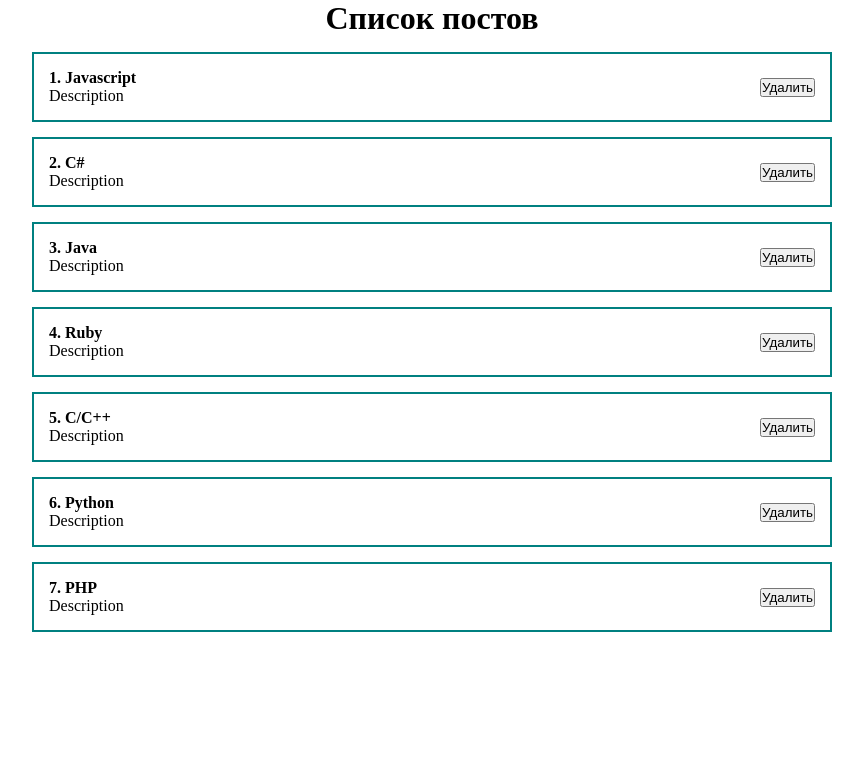
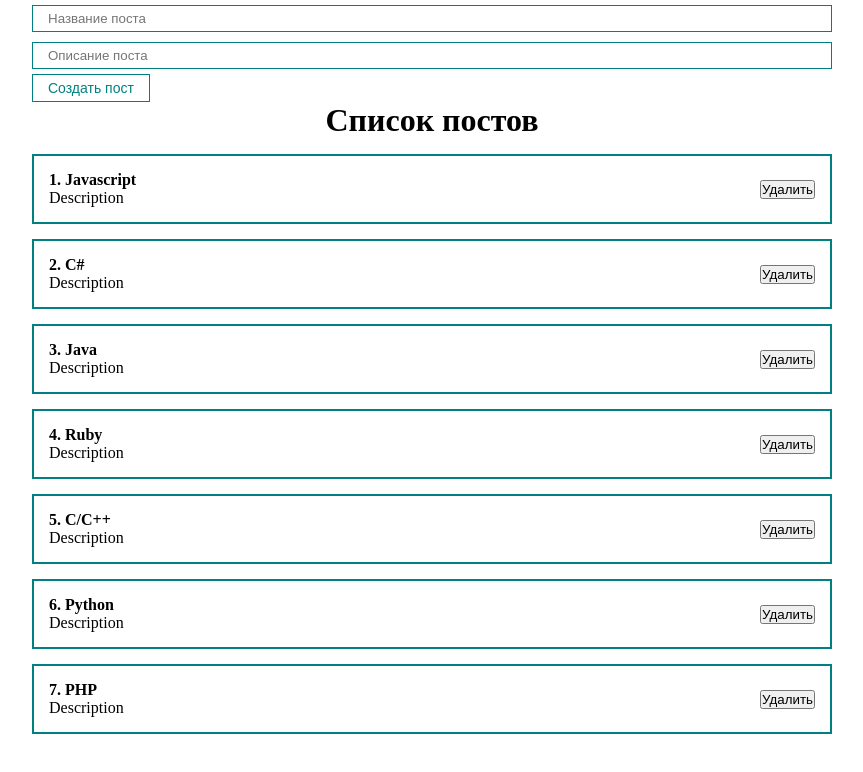
Before and after one commit to 734maboy/react-fundamental-practice, a React (Create React App) app: page / in a window 1280 px wide. Shown: the top 772 px of the page, without its empty margins (208-1071 px from the left). Built offline with nearby package versions, Linux system fonts and the light colour scheme.

Commit message:
create-custom-form-elements
Creating own input field and button element

```diff
--- a/src/App.js
+++ b/src/App.js
@@ -1,7 +1,8 @@
 import React, { useState } from 'react'
 import './styles/app.css'
-import PostItem from './components/PostItem'
 import PostList from './components/PostList'
+import SeButton from './components/UI/button/SeButton'
+import SeInput from './components/UI/input/SeInput'
 
 function App() {
   const [posts, setPosts] = useState([
@@ -15,9 +16,27 @@ function App() {
 
   ]);
 
+  const [title, setTitle] = useState("");
+  const [body, setBody] = useState("");
+
 
   return (
     <div className="App">
+      <form>
+        <SeInput
+          type="text"
+          placeholder={"Название поста"}
+          value={title}
+          onChange={e => setTitle(e.target.value)}
+        />
+        <SeInput
+          type="text"
+          placeholder={"Описание поста"}
+          value={body}
+          onChange={e => setBody(e.target.value)}
+        />
+        <SeButton disabled> Создать пост </SeButton>
+      </form>
       <PostList posts={posts} title={"Список постов"}/>
     </div>
   );
--- /dev/null
+++ b/src/components/UI/button/SeButton.jsx
@@ -0,0 +1,13 @@
+import React from 'react'
+
+import classes from './SeButton.module.css';
+
+const SeButton = ({ children, ...props }) => {
+	return (
+		<button {...props} className={classes.form_sampleButton}>
+			{children}
+		</button>
+	)
+}
+
+export default SeButton
--- /dev/null
+++ b/src/components/UI/button/SeButton.module.css
@@ -0,0 +1,8 @@
+.form_sampleButton {
+    padding: 5px 15px;
+    color: teal;
+    font-size: 14px;
+    background: transparent;
+    border: 1px solid teal;
+    cursor: pointer;
+}
--- /dev/null
+++ b/src/components/UI/input/SeInput.jsx
@@ -0,0 +1,13 @@
+import React from 'react'
+import classes from './SeInput.module.css';
+
+const SeInput = (props) => {
+	return (
+		<input
+			className={classes.form_sampleInput}
+			{...props}
+		/>
+	)
+}
+
+export default SeInput
--- /dev/null
+++ b/src/components/UI/input/SeInput.module.css
@@ -0,0 +1,6 @@
+.form_sampleInput {
+  width: 100%;
+  padding: 5px 15px;
+  margin: 5px 0px;
+  border: 1px solid teal;
+}
```
